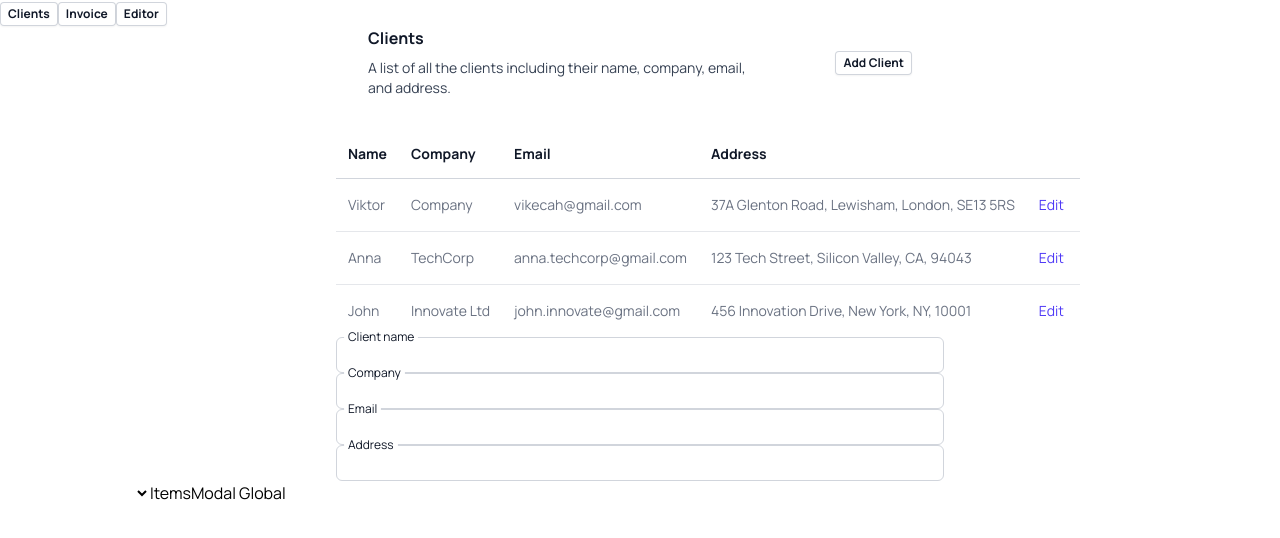
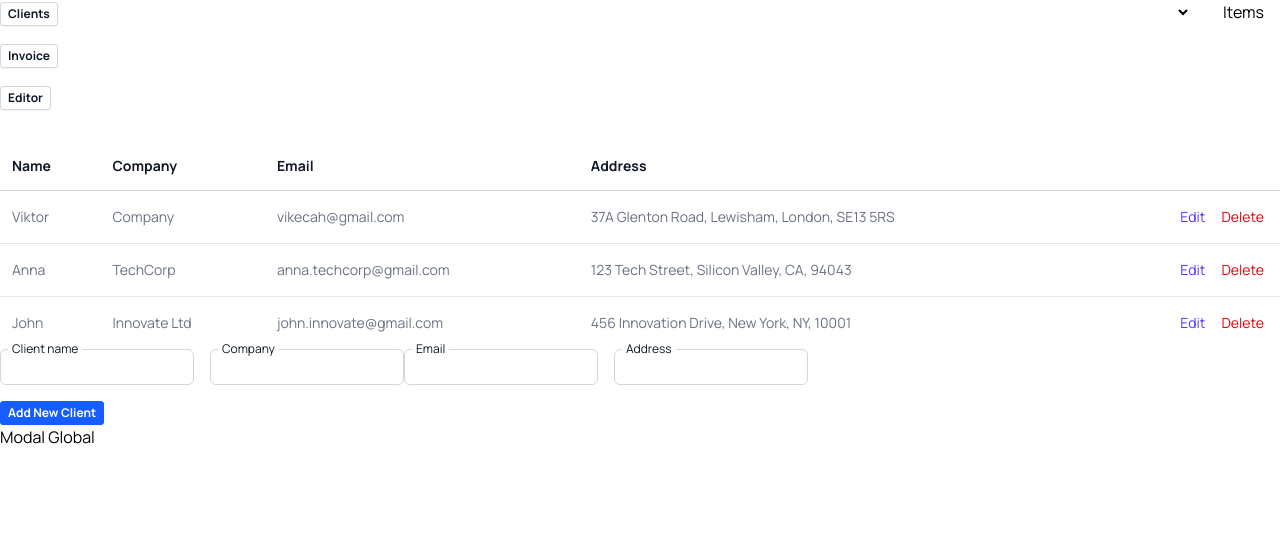
Before and after one commit to viktorHadz/vue-invoicer, a Vue app: page /clients in a window 1280 px wide. Shown: the top 538 px of the page. Built offline with nearby package versions, Linux system fonts and the light colour scheme.

Commit message:
Add clientslayout components

```diff
--- a/index.html
+++ b/index.html
@@ -1,9 +1,9 @@
-<!DOCTYPE html>
+<!doctype html>
 <html lang="">
   <head>
-    <meta charset="UTF-8">
-    <link rel="icon" href="/favicon.ico">
-    <meta name="viewport" content="width=device-width, initial-scale=1.0">
+    <meta charset="UTF-8" />
+    <link rel="icon" href="/favicon.ico" />
+    <meta name="viewport" content="width=device-width, initial-scale=1.0" />
     <title>Vite App</title>
   </head>
   <body>
--- a/src/App.vue
+++ b/src/App.vue
@@ -7,16 +7,15 @@ import ModalCenter from './components/ModalCenter.vue'
 </script>
 
 <template>
-  <header>
-    <aside>
-      <TheNavigation></TheNavigation>
-    </aside>
+  <header class="">
+    <TheNavigation></TheNavigation>
   </header>
   <main>
     <RouterView class="main-view" />
-
-    <SelectClientMenu> </SelectClientMenu>
-    <ItemsEditor> </ItemsEditor>
+    <div class="absolute top-0 right-0 mr-4 flex gap-8">
+      <SelectClientMenu> </SelectClientMenu>
+      <ItemsEditor> </ItemsEditor>
+    </div>
     <ModalCenter btnTxt="Modal Global" title="Modal Title Baby" closeTxt="ok" />
   </main>
 </template>
--- a/src/assets/main.css
+++ b/src/assets/main.css
@@ -11,7 +11,7 @@
   font-family: 'Manrope', sans-serif;
 }
 .container {
-  max-width: clamp(16rem, 50%, 64rem);
+  max-width: clamp(16rem, 64rem, 50%);
   margin-left: auto;
   margin-right: auto;
   padding-left: 1rem;
--- a/src/components/UI/LeInput.vue
+++ b/src/components/UI/LeInput.vue
@@ -1,30 +1,35 @@
 <script setup>
-import { defineProps } from 'vue'
+import { defineProps, ref } from 'vue'
 const props = defineProps({
-  labelName: {
-    type: String,
-    required: true,
-  },
-  inputPlaceholder: {
-    type: String,
-    required: false,
-  },
+  labelName: { type: String, required: true },
+  inputPlaceholder: { type: String, required: false },
+  inputName: { type: String, required: true },
+  inputType: { type: String, required: true },
+  autocompleteType: { type: String, required: false },
+  modelValue: String,
 })
+
+const uniqueId = ref(`input-${Math.random().toString(36).slice(2, 11)}`)
+
+const emit = defineEmits(['update:modelValue'])
 </script>
 
 <template>
   <div class="relative">
     <label
-      for="name"
+      :for="uniqueId"
       class="absolute -top-2 left-2 inline-block rounded-lg bg-white px-1 text-xs font-medium text-gray-900"
       >{{ props.labelName }}</label
     >
     <input
-      type="text"
-      name="name"
-      id="name"
+      :id="uniqueId"
+      :name="props.inputName"
+      :type="props.inputType"
+      :value="modelValue"
       class="block w-full rounded-md bg-white px-3 py-1.5 text-base text-gray-900 outline-1 -outline-offset-1 outline-gray-300 placeholder:text-gray-400 focus:outline-2 focus:-outline-offset-2 focus:outline-indigo-600 sm:text-sm/6"
       :placeholder="props.inputPlaceholder"
+      @input="emit('update:modelValue', $event.target.value)"
+      :autocomplete="autocompleteType"
     />
   </div>
 </template>
--- a/src/components/UI/LeTable.vue
+++ b/src/components/UI/LeTable.vue
@@ -1,18 +1,6 @@
 <script>
 export default {
   props: {
-    title: {
-      type: String,
-      default: 'Users',
-    },
-    description: {
-      type: String,
-      default: 'A list of all the users including their name, title, email, and role.',
-    },
-    buttonLabel: {
-      type: String,
-      default: 'Add User',
-    },
     columns: {
       type: Array,
       required: true, // [{ label: "Name", key: "name" }, { label: "Email", key: "email" }]
@@ -24,20 +12,10 @@ export default {
   },
 }
 </script>
-<script setup>
-import LeBtn from './LeBtn.vue'
-</script>
+<script setup></script>
 <template>
   <div class="px-4 sm:px-6 lg:px-8">
-    <div class="sm:flex sm:items-center">
-      <div class="sm:flex-auto">
-        <h1 class="text-base font-semibold text-gray-900">{{ title }}</h1>
-        <p class="mt-2 text-sm text-gray-700">{{ description }}</p>
-      </div>
-      <div class="mt-4 sm:mt-0 sm:ml-16 sm:flex-none">
-        <LeBtn @click="$emit('add')">{{ buttonLabel }}</LeBtn>
-      </div>
-    </div>
+    <div class="sm:flex sm:items-center"></div>
     <div class="mt-8 flow-root">
       <div class="-mx-4 -my-2 sm:-mx-6 lg:-mx-8">
         <div class="inline-block min-w-full py-2 align-middle">
@@ -53,7 +31,7 @@ import LeBtn from './LeBtn.vue'
                   {{ column.label }}
                 </th>
                 <th
-                  class="sticky top-0 z-10 border-b border-gray-300 bg-white/75 py-3.5 pr-4 pl-3"
+                  class="sticky top-0 z-10 border-b border-gray-300 bg-white/75 px-3 py-3.5 text-left text-sm font-semibold text-gray-900 backdrop-blur-sm backdrop-filter"
                 ></th>
               </tr>
             </thead>
@@ -75,6 +53,7 @@ import LeBtn from './LeBtn.vue'
                     'relative py-4 pr-4 pl-3 text-right text-sm font-medium whitespace-nowrap',
                   ]"
                 >
+                  <div class="flex gap-4">
                     <a
                       href="#"
                       class="text-indigo-600 hover:text-indigo-900"
@@ -82,6 +61,15 @@ import LeBtn from './LeBtn.vue'
                     >
                       Edit<span class="sr-only">, {{ row.name }}</span>
                     </a>
+
+                    <a
+                      href="#"
+                      class="text-red-600 hover:text-red-900"
+                      @click="$emit('delete', row)"
+                    >
+                      Delete<span class="sr-only">, {{ row.name }}</span>
+                    </a>
+                  </div>
                 </td>
               </tr>
             </tbody>
--- /dev/null
+++ b/src/components/clients/AddClient.vue
@@ -0,0 +1,69 @@
+<script setup>
+import { reactive } from 'vue'
+import LeBtn from '../UI/LeBtn.vue'
+import LeInput from '../UI/LeInput.vue'
+import { useClientStore } from '@/stores/clients'
+const store = useClientStore()
+
+const resetInputs = () => {
+  newClient.name = ''
+  newClient.company = ''
+  newClient.email = ''
+  newClient.address = ''
+}
+const newClient = reactive({
+  name: '',
+  company: '',
+  email: '',
+  address: '',
+})
+
+const addNewClient = (client) => {
+  store.createNew(client)
+  resetInputs()
+}
+</script>
+
+<template>
+  <div class="flex gap-4">
+    <LeInput
+      labelName="Client name"
+      v-model="newClient.name"
+      id="client-name"
+      inputName="clients-name"
+      inputType="text"
+      class="w-full"
+      autocompleteType="name"
+    />
+    <LeInput
+      labelName="Company"
+      v-model="newClient.company"
+      id="company-name"
+      inputType="text"
+      inputName="clients-company"
+      autocompleteType="organization"
+      class="w-full"
+    />
+  </div>
+  <div class="flex gap-4">
+    <LeInput
+      labelName="Email"
+      v-model="newClient.email"
+      inputType="text"
+      id="client-email"
+      inputName="clients-email"
+      class="w-full"
+    />
+    <LeInput
+      labelName="Address"
+      v-model="newClient.address"
+      inputType="text"
+      id="client-address"
+      inputName="clients-address"
+      class="w-full"
+    />
+  </div>
+  <div>
+    <LeBtn class="mt-4" variant="primary" @click="addNewClient(newClient)"> Add New Client </LeBtn>
+  </div>
+</template>
--- a/src/components/clients/ClientsTable.vue
+++ b/src/components/clients/ClientsTable.vue
@@ -1,22 +1,12 @@
 <script setup>
 import { useClientStore } from '@/stores/clients'
-import { reactive } from 'vue'
 import LeTable from '@/components/UI/LeTable.vue'
-import LeInput from '../UI/LeInput.vue'
-LeInput
 const clientStore = useClientStore()
 const { clients } = clientStore
-const newClient = reactive({
-  name: null,
-  company: null,
-  email: null,
-  address: null,
-})
 </script>
 <template>
-  <div class="container">
+  <div class="">
     <LeTable
-      :title="'Clients'"
       :description="'A list of all the clients including their name, company, email, and address.'"
       :buttonLabel="'Add Client'"
       :columns="[
@@ -26,25 +16,18 @@ const newClient = reactive({
         { label: 'Address', key: 'address' },
       ]"
       :data="clients"
-      :inputData="newClient"
-      @add="
-        () => {
-          /* handle add client */
+      @edit="
+        (client) => {
+          /* handle edit client */
         }
       "
-      @edit="
+      @delete="
         (client) => {
           /* handle edit client */
         }
       "
     >
     </LeTable>
-    <div>
-      <LeInput labelName="Client name" :value="newClient.name"></LeInput>
-      <LeInput labelName="Company" :value="newClient.company"></LeInput>
-      <LeInput labelName="Email" :value="newClient.email"></LeInput>
-      <LeInput labelName="Address" :value="newClient.address"></LeInput>
-    </div>
   </div>
 </template>
 
--- /dev/null
+++ b/src/components/clients/NoClients.vue
@@ -0,0 +1,28 @@
+<script setup>
+import LeBtn from '../UI/LeBtn.vue'
+</script>
+<template>
+  <div class="">
+    <button
+      type="button"
+      class="relative block w-full rounded-lg border-2 border-dashed border-gray-300 p-12 text-center hover:border-gray-400 focus:ring-2 focus:ring-indigo-500 focus:ring-offset-2 focus:outline-hidden"
+    >
+      <svg
+        class="mx-auto size-12 text-gray-400"
+        stroke="currentColor"
+        fill="none"
+        viewBox="0 0 48 48"
+        aria-hidden="true"
+      >
+        <path
+          stroke-linecap="round"
+          stroke-linejoin="round"
+          stroke-width="2"
+          d="M8 14v20c0 4.418 7.163 8 16 8 1.381 0 2.721-.087 4-.252M8 14c0 4.418 7.163 8 16 8s16-3.582 16-8M8 14c0-4.418 7.163-8 16-8s16 3.582 16 8m0 0v14m0-4c0 4.418-7.163 8-16 8S8 28.418 8 24m32 10v6m0 0v6m0-6h6m-6 0h-6"
+        />
+      </svg>
+      <span class="mt-2 block text-sm font-semibold text-gray-900">Create a new client</span>
+      <LeBtn> New Client</LeBtn>
+    </button>
+  </div>
+</template>
--- a/src/stores/clients.js
+++ b/src/stores/clients.js
@@ -25,7 +25,13 @@ export const useClientStore = defineStore('clients', () => {
       address: '456 Innovation Drive, New York, NY, 10001',
     },
   ])
+  const createNew = (client) => {
 
+    clients.push({
+      id: clients.length + 1,
+      ...client
+    })
+  }
   // Selected client reference
   const selectedClient = ref(null)
   // Sets localstorage on CHANGE of selected does NOT initially set
@@ -47,5 +53,5 @@ export const useClientStore = defineStore('clients', () => {
     selectedClient.value = JSON.parse(client)
     console.log('Client set to: ', selectedClient.value)
   }
-  return { clients, selectedClient, setClient }
+  return { clients, selectedClient, setClient, createNew }
 })
--- a/src/views/TheClients.vue
+++ b/src/views/TheClients.vue
@@ -1,7 +1,18 @@
 <script setup>
 import ClientsTable from '@/components/clients/ClientsTable.vue'
+import AddClient from '@/components/clients/AddClient.vue'
+import NoClients from '@/components/clients/NoClients.vue'
+import { computed } from 'vue'
+import { useClientStore } from '@/stores/clients'
+const store = useClientStore()
+
+const hasClients = computed(() => store.clients.length > 0)
 </script>
 
 <template>
-  <ClientsTable></ClientsTable>
+  <div>
+    <NoClients v-if="!hasClients"></NoClients>
+    <ClientsTable></ClientsTable>
+    <AddClient></AddClient>
+  </div>
 </template>
--- a/src/views/TheNavigation.vue
+++ b/src/views/TheNavigation.vue
@@ -3,7 +3,9 @@ import { RouterLink } from 'vue-router'
 import LeBtn from '@/components/UI/LeBtn.vue'
 </script>
 <template>
-  <RouterLink to="/clients"><LeBtn type="button">Clients</LeBtn></RouterLink>
-  <RouterLink to="/invoice"><LeBtn type="button">Invoice</LeBtn></RouterLink>
-  <RouterLink to="/editor"><LeBtn type="button">Editor</LeBtn></RouterLink>
+  <nav class="flex flex-col gap-4">
+    <RouterLink to="/clients"><LeBtn type="button">Clients</LeBtn></RouterLink>
+    <RouterLink to="/invoice"><LeBtn type="button">Invoice</LeBtn></RouterLink>
+    <RouterLink to="/editor"><LeBtn type="button">Editor</LeBtn></RouterLink>
+  </nav>
 </template>
```
Lines whose indentation alone changed are shown as unchanged.
